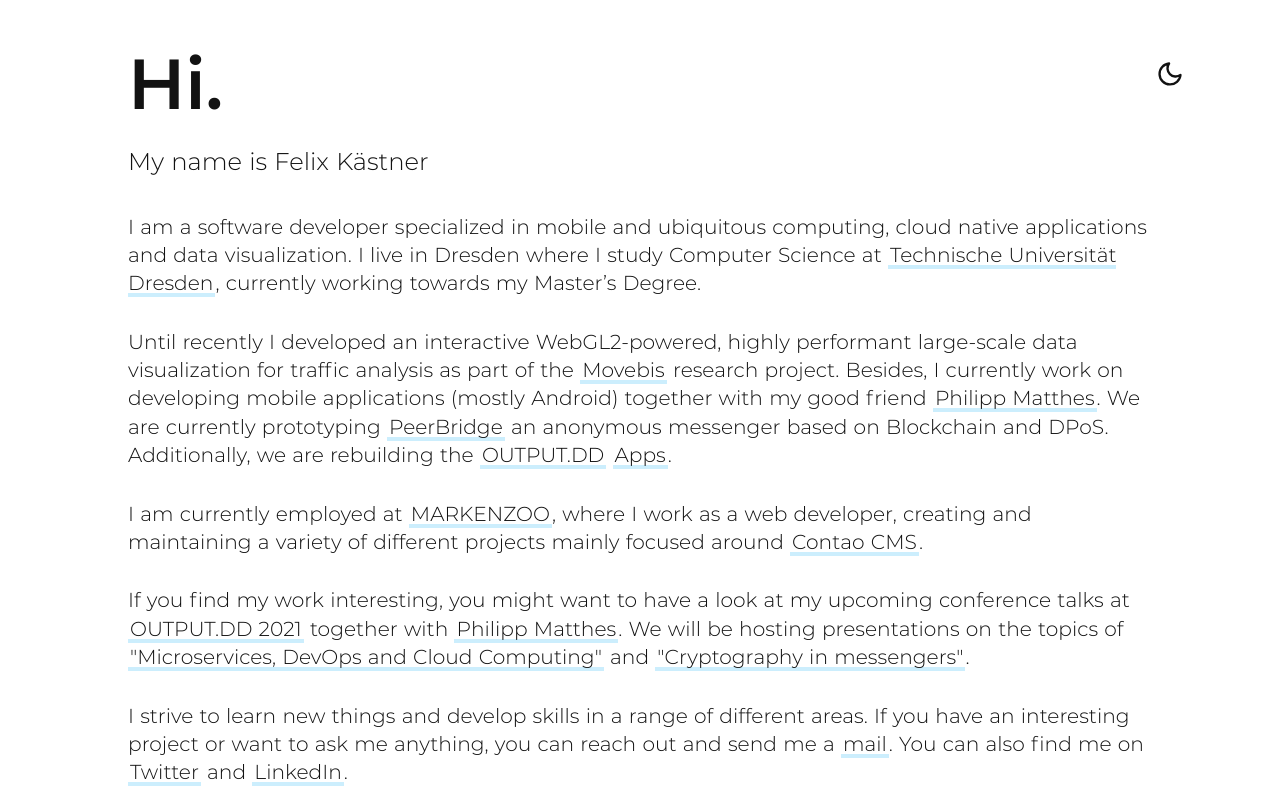
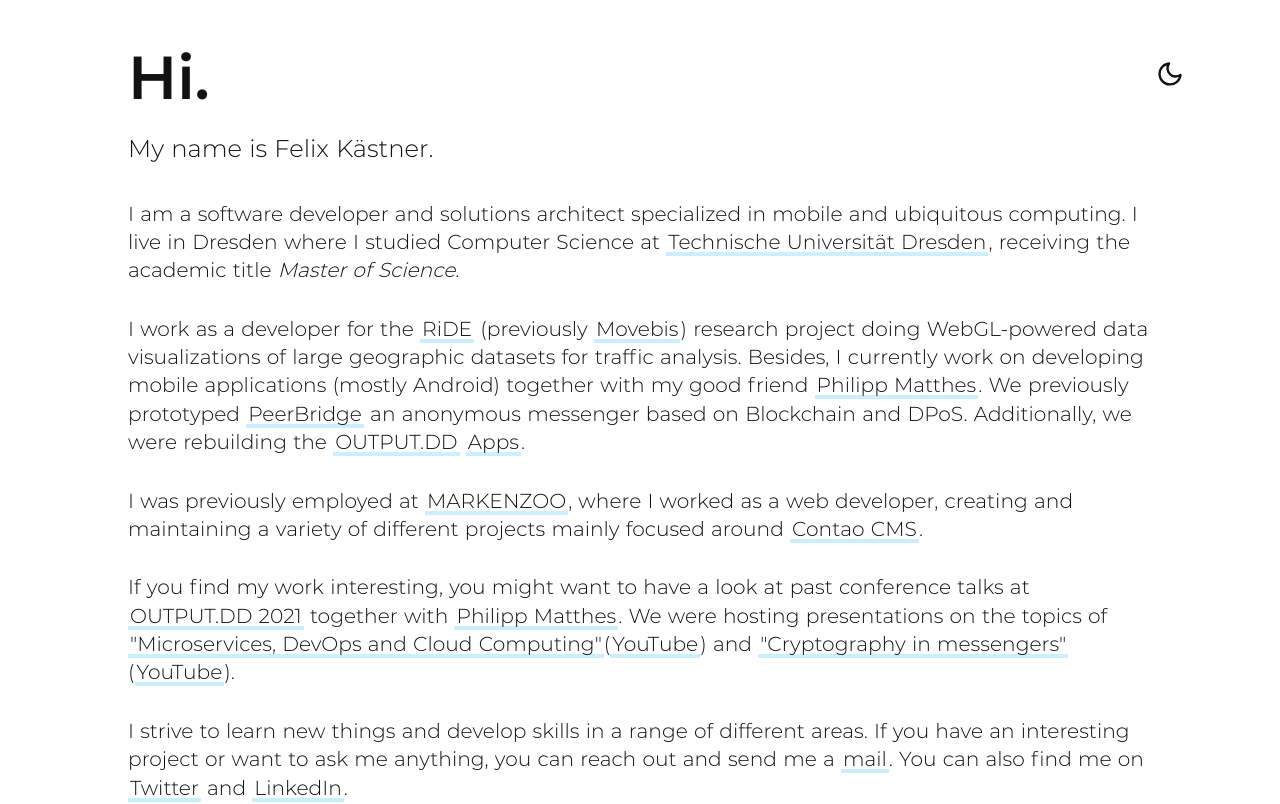
Before and after one commit to felix-kaestner/felix-kaestner.com, a Next.js app: page / in a window 1280 px wide. Shown: the top 804 px of the page. Built offline with nearby package versions, Linux system fonts and the light colour scheme.

Commit message:
feat: ✨ update site content

```diff
--- a/assets/css/main.css
+++ b/assets/css/main.css
@@ -32,7 +32,7 @@
 }
 
 h1 {
-  font-size: 3.5em;
+  font-size: 3em;
   font-weight: 600;
 }
 
--- a/pages/index.tsx
+++ b/pages/index.tsx
@@ -68,29 +68,37 @@
 
     <div className="container">
       <h1>Hi.</h1>
-      <p className="subtitle">My name is Felix Kästner</p>
+      <p className="subtitle">My name is Felix Kästner.</p>
       <div>
         <p>
-          I am a software developer specialized in mobile and ubiquitous computing, cloud native
-          applications and data visualization. I live in Dresden where I study Computer Science at{' '}
+          I am a software developer and solutions architect specialized in mobile and ubiquitous
+          computing. I live in Dresden where I studied Computer Science at{' '}
           <a href="https://tu-dresden.de" rel="nofollow noopener noreferrer" target="_blank">
             Technische Universität Dresden
           </a>
-          , currently working towards my Master’s Degree.
+          , receiving the academic title <i>Master of Science</i>.
         </p>
 
         <p>
-          Until recently I developed an interactive WebGL2-powered, highly performant large-scale
-          data visualization for traffic analysis as part of the{' '}
+          I work as a developer for the{' '}
+          <a
+            href="https://radverkehr-in-deutschland.de"
+            rel="nofollow noopener noreferrer"
+            target="_blank"
+          >
+            RiDE
+          </a>{' '}
+          (previously{' '}
           <a href="https://www.movebis.org" rel="nofollow noopener noreferrer" target="_blank">
             Movebis
-          </a>{' '}
-          research project. Besides, I currently work on developing mobile applications (mostly
+          </a>
+          ) research project doing WebGL-powered data visualizations of large geographic datasets
+          for traffic analysis. Besides, I currently work on developing mobile applications (mostly
           Android) together with my good friend{' '}
           <a href="https://philippmatth.es" rel="nofollow noopener noreferrer" target="_blank">
             Philipp Matthes
           </a>
-          . We are currently prototyping{' '}
+          . We previously prototyped{' '}
           <a
             href="https://github.com/peerbridge"
             rel="nofollow noopener noreferrer"
@@ -98,7 +106,7 @@
           >
             PeerBridge
           </a>{' '}
-          an anonymous messenger based on Blockchain and DPoS. Additionally, we are rebuilding the{' '}
+          an anonymous messenger based on Blockchain and DPoS. Additionally, we were rebuilding the{' '}
           <a href="https://output-dd.de" rel="nofollow noopener noreferrer" target="_blank">
             OUTPUT.DD
           </a>{' '}
@@ -108,11 +116,11 @@
           .
         </p>
         <p>
-          I am currently employed at{' '}
+          I was previously employed at{' '}
           <a href="https://markenzoo.de" rel="nofollow noopener noreferrer" target="_blank">
             MARKENZOO
           </a>
-          , where I work as a web developer, creating and maintaining a variety of different
+          , where I worked as a web developer, creating and maintaining a variety of different
           projects mainly focused around{' '}
           <a href="https://contao.org" rel="nofollow noopener noreferrer" target="_blank">
             Contao CMS
@@ -120,8 +128,7 @@
           .
         </p>
         <p>
-          If you find my work interesting, you might want to have a look at my upcoming conference
-          talks at{' '}
+          If you find my work interesting, you might want to have a look at past conference talks at{' '}
           <a
             href="https://output-dd.de/projekte/"
             rel="nofollow noopener noreferrer"
@@ -133,15 +140,23 @@
           <a href="https://philippmatth.es" rel="nofollow noopener noreferrer" target="_blank">
             Philipp Matthes
           </a>
-          . We will be hosting presentations on the topics of{' '}
+          . We were hosting presentations on the topics of{' '}
           <a
             href="https://output-dd.de/blog/project-post/microservices-devops-und-containerisierung-im-cloud-computing/"
             rel="nofollow noopener noreferrer"
             target="_blank"
           >
             &quot;Microservices, DevOps and Cloud Computing&quot;
-          </a>{' '}
-          and{' '}
+          </a>
+          (
+          <a
+            href="https://www.youtube.com/watch?v=QOMU53123Rc"
+            rel="nofollow noopener noreferrer"
+            target="_blank"
+          >
+            YouTube
+          </a>
+          ) and{' '}
           <a
             href="https://output-dd.de/blog/project-post/kryptografie-in-messengern/"
             rel="nofollow noopener noreferrer"
@@ -149,7 +164,15 @@
           >
             &quot;Cryptography in messengers&quot;
           </a>
-          .
+          (
+          <a
+            href="https://www.youtube.com/watch?v=_o9YjtyxKbs"
+            rel="nofollow noopener noreferrer"
+            target="_blank"
+          >
+            YouTube
+          </a>
+          ).
         </p>
         <p>
           I strive to learn new things and develop skills in a range of different areas. If you have
@@ -172,8 +195,17 @@
           </a>
           .
         </p>
+        <p>
+          I&apos;m currently accepting freelance work. You can contact me via{' '}
+          <a
+            href="mailto:hello@felix-kaestner.com"
+            rel="nofollow noopener noreferrer"
+            target="_blank"
+          >
+            hello@felix-kaestner.com
+          </a>
+        </p>
         <p>Fun fact: I am the winner of the 1st Thuringian Computer Science Competition.</p>
-        <p>Outside of programming, I am a coffee lover!</p>
       </div>
     </div>
 
```
